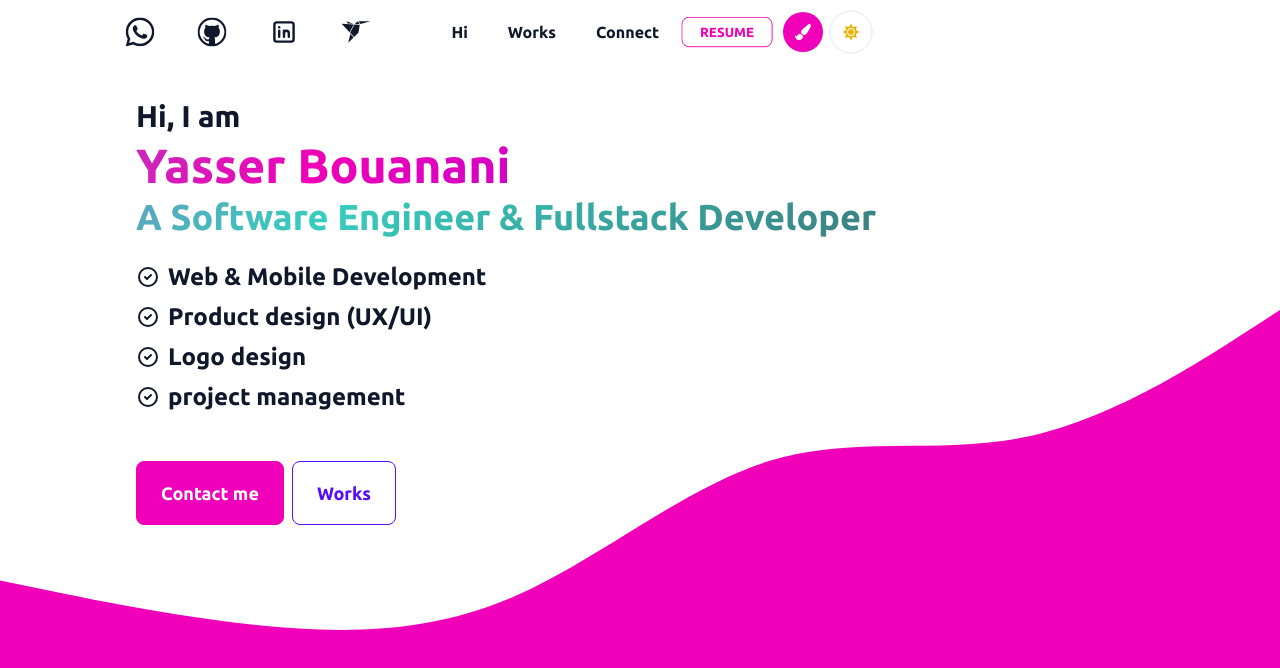
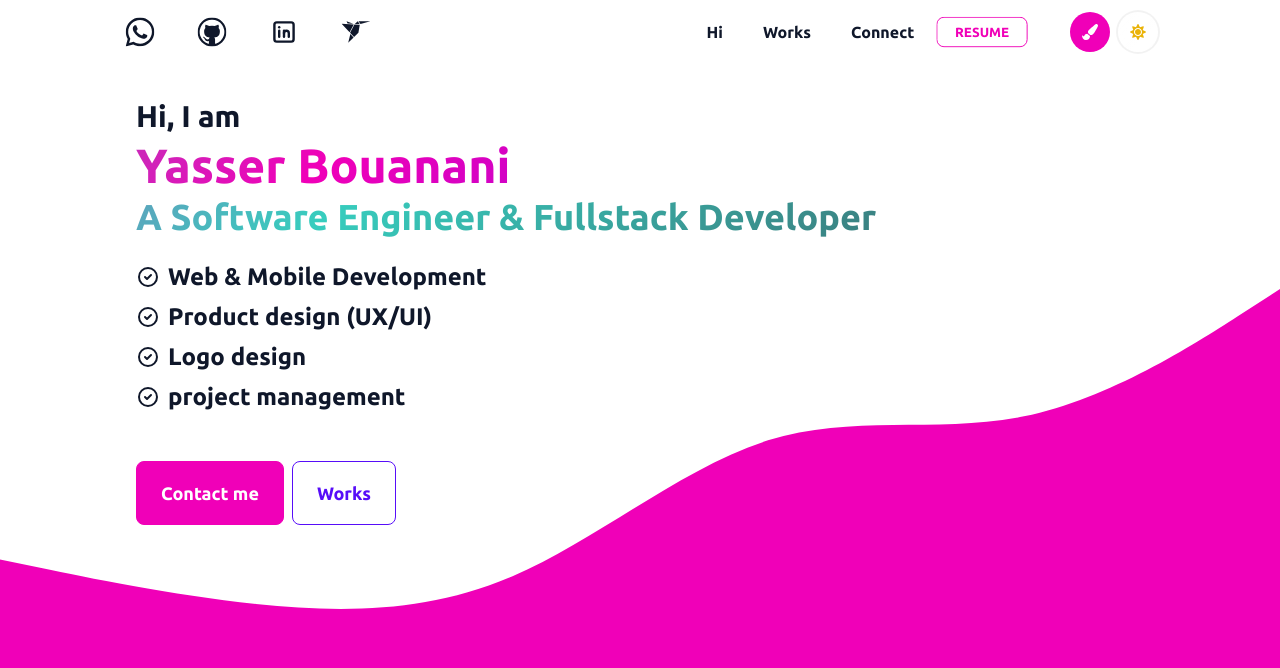
Before and after one commit to bouanani-yasser/my-portfolio, a Next.js app: page / in a window 1280 px wide. Shown: the top 668 px of the page. Built offline with nearby package versions, Linux system fonts and the light colour scheme.

Commit message:
fix responsive issues

```diff
--- a/components/Hi.tsx
+++ b/components/Hi.tsx
@@ -141,8 +141,9 @@ const Hi: FC = () => {
                </motion.button>
             </div>
          </motion.div>
+         <div className="relative bottom-0 lg:bottom-64 md:bottom-40">
             <svg
-            className=" dark:fill-slate-800 absolute bottom-[5%] md:bottom-[2%] z-1 fill-secondary col-start-1 row-start-1 h-auto w-full"
+               className=" dark:fill-slate-800  z-1 fill-secondary col-start-1 row-start-1 h-auto w-full"
                width="1600"
                height="595"
                viewBox="0 0 1600 595"
@@ -152,7 +153,7 @@ const Hi: FC = () => {
                <path d="M0 338L53.3 349.2C106.7 360.3 213.3 382.7 320 393.8C426.7 405 533.3 405 640 359.3C746.7 313.7 853.3 222.3 960 189.2C1066.7 156 1173.3 181 1280 159.2C1386.7 137.3 1493.3 68.7 1546.7 34.3L1600 0V595H1546.7C1493.3 595 1386.7 595 1280 595C1173.3 595 1066.7 595 960 595C853.3 595 746.7 595 640 595C533.3 595 426.7 595 320 595C213.3 595 106.7 595 53.3 595H0V338Z"></path>
             </svg>
             <svg
-            className=" absolute -bottom-16 md:-bottom-[45%] rotate-180 dark:fill-slate-800  z-1 fill-secondary col-start-1 row-start-1 h-auto w-full"
+               className="  rotate-180 dark:fill-slate-800  z-1 fill-secondary col-start-1 row-start-1 h-auto w-full"
                width="1600"
                height="595"
                viewBox="0 0 1600 595"
@@ -162,6 +163,7 @@ const Hi: FC = () => {
                <path d="M0 338L53.3 349.2C106.7 360.3 213.3 382.7 320 393.8C426.7 405 533.3 405 640 359.3C746.7 313.7 853.3 222.3 960 189.2C1066.7 156 1173.3 181 1280 159.2C1386.7 137.3 1493.3 68.7 1546.7 34.3L1600 0V595H1546.7C1493.3 595 1386.7 595 1280 595C1173.3 595 1066.7 595 960 595C853.3 595 746.7 595 640 595C533.3 595 426.7 595 320 595C213.3 595 106.7 595 53.3 595H0V338Z"></path>
             </svg>
          </div>
+      </div>
    );
 };
 
--- a/components/UI/nav.tsx
+++ b/components/UI/nav.tsx
@@ -43,10 +43,7 @@ function Nav({ children }: { children: JSX.Element }) {
       <div className="drawer">
          <input id="my-drawer-3" type="checkbox" className="drawer-toggle" />
          <div className="drawer-content flex flex-col">
-            <div
-               className="w-full navbar overflow-x-clip  font-bold z-10 bg-white dark:bg-slate-900 text-slate-900 dark:text-slate-100"
-               style={{}}
-            >
+            <div className="w-full navbar justify-between overflow-x-clip  font-bold z-10 bg-white dark:bg-slate-900 text-slate-900 dark:text-slate-100">
                <div className="flex-none lg:hidden">
                   <label
                      htmlFor="my-drawer-3"
@@ -94,7 +91,7 @@ function Nav({ children }: { children: JSX.Element }) {
                      </button>
                   </ul>
                </div>
-               <div className="mr-2 lg:mr-[9%] flex flex-1 justify-end lg:justify-start items-center">
+               <div className="mr-2 lg:mr-[9%] ml-8 flex flex-1 md:flex-none justify-end lg:justify-start items-center">
                   <div className="dropdown dropdown-end flex justify-center items-center">
                      <label
                         tabIndex={0}
```
Lines whose indentation alone changed are shown as unchanged.
